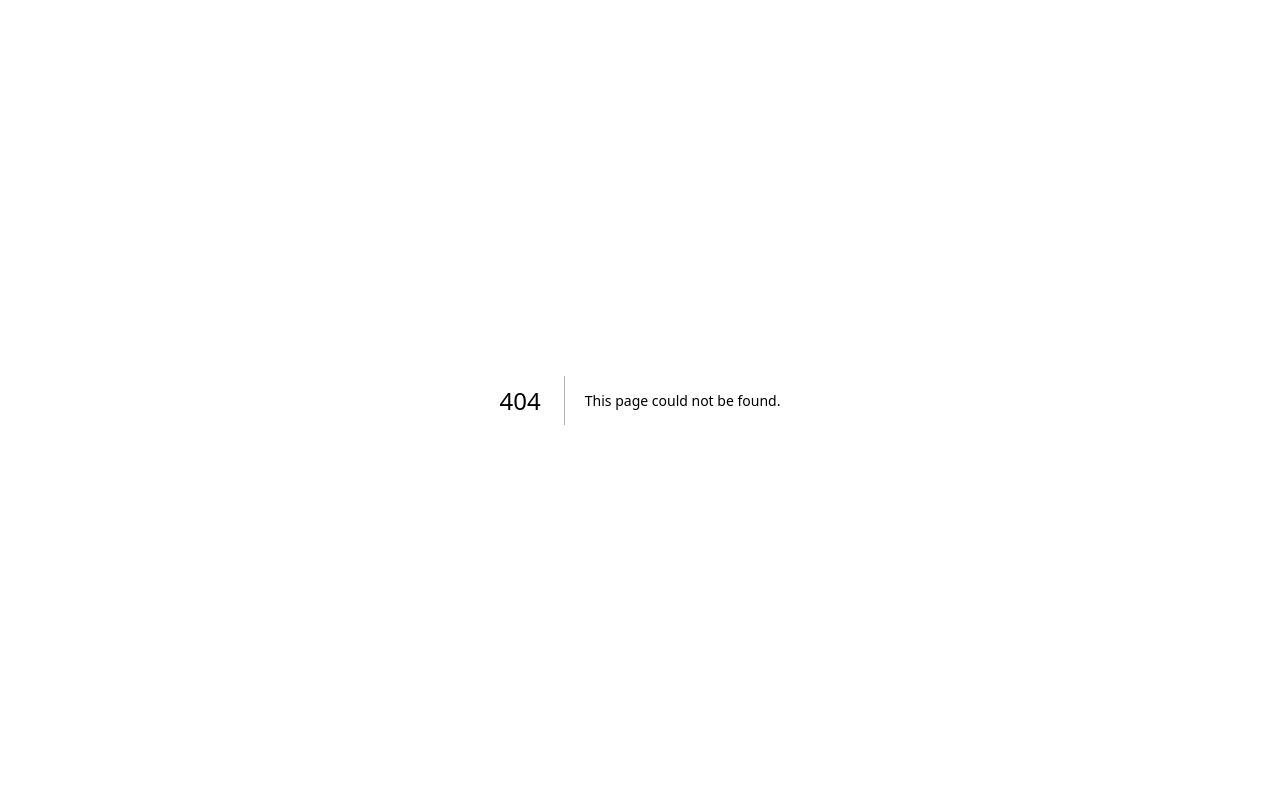
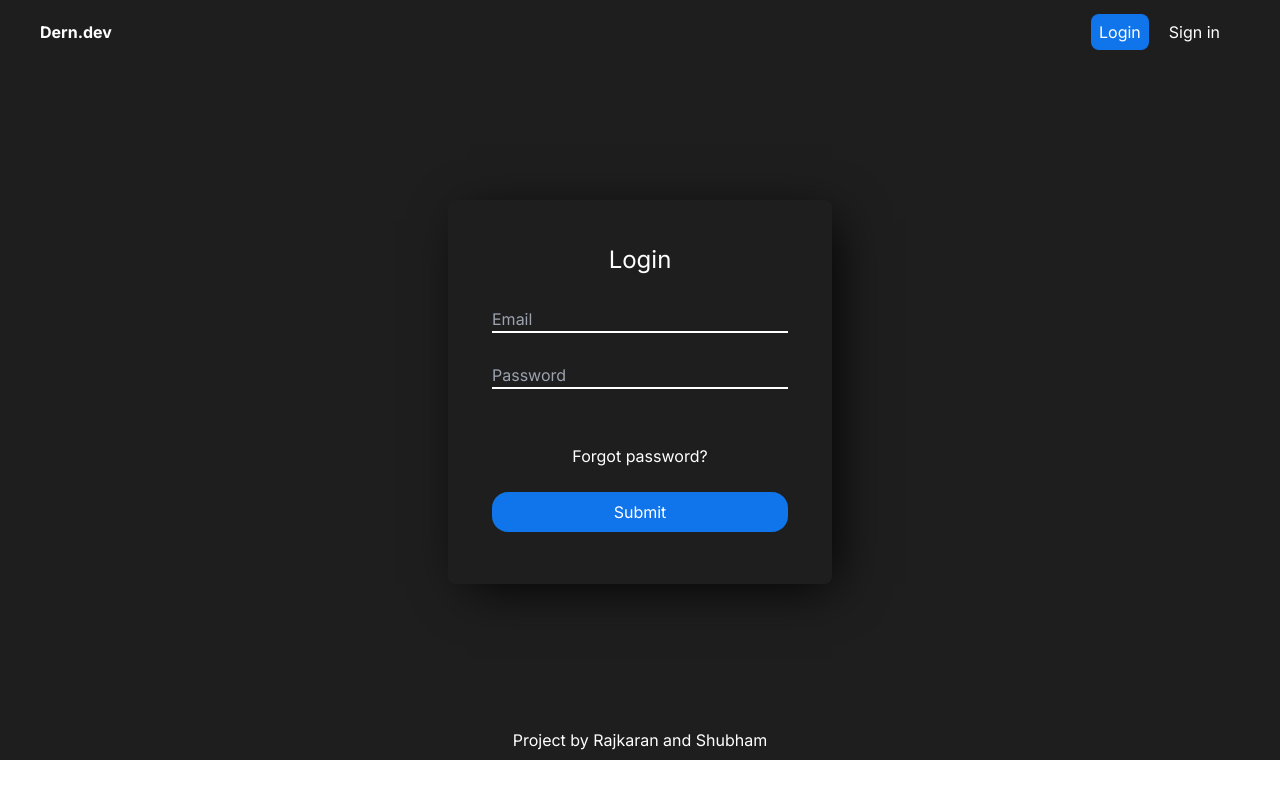
Before and after one commit to Shubhamsagar07/dern.dev, a Next.js app: page /login in a window 1280 px wide. Before the commit this address had no page. Built offline with nearby package versions, Linux system fonts and the light colour scheme.

Commit message:
add: added login page and added dark mode by created context for global dark variable

```diff
--- /dev/null
+++ b/app/context/store.js
@@ -0,0 +1,23 @@
+"use client"
+import { createContext, useContext, useState } from "react"
+
+const ThemeContext = createContext({
+    theme: "",
+    handleThemeSwitch: () => "",
+});
+
+export const ThemeContextProvider = ({children}) => {
+    const [theme, setTheme] = useState("dark");
+
+    const handleThemeSwitch = () => {
+        setTheme(theme === "dark" ? "light": "dark")
+    }
+
+    return (
+        <ThemeContext.Provider value={{theme, handleThemeSwitch}}>
+            {children}
+        </ThemeContext.Provider>
+    )
+}
+
+export const useThemeContext = () => useContext(ThemeContext)
--- a/app/globals.css
+++ b/app/globals.css
@@ -3,7 +3,6 @@
 @tailwind utilities;
 
 :root {
-  --foreground-rgb: 0, 0, 0;
-  --background-start-rgb: 214, 219, 220;
-  --background-end-rgb: 255, 255, 255;
+  --bg-dark: #1E1E1E;
+  --primary-color: #1074EA;
 }
--- a/app/layout.js
+++ b/app/layout.js
@@ -1,17 +1,26 @@
-import './globals.css'
-import { Inter } from 'next/font/google'
+import "./globals.css";
+import { Inter } from "next/font/google";
+import { ThemeContextProvider } from "./context/store";
+import Navbar from "@/components/Navbar";
+import Footer from "@/components/Footer";
 
-const inter = Inter({ subsets: ['latin'] })
+const inter = Inter({ subsets: ["latin"] });
 
 export const metadata = {
-  title: 'Create Next App',
-  description: 'Generated by create next app',
-}
+  title: "Create Next App",
+  description: "Generated by create next app",
+};
 
 export default function RootLayout({ children }) {
   return (
     <html lang="en">
-      <body className={inter.className}>{children}</body>
+      <body className={inter.className}>
+        <ThemeContextProvider>
+          <Navbar />
+          {children}
+          <Footer />
+        </ThemeContextProvider>
+      </body>
     </html>
-  )
+  );
 }
--- /dev/null
+++ b/app/login/page.js
@@ -0,0 +1,44 @@
+"use client";
+import { useEffect } from "react";
+import { useThemeContext } from "../context/store";
+
+export default function Login() {
+  const { theme } = useThemeContext();
+
+  useEffect(() => {
+    if (theme === "dark") {
+      document.documentElement.classList.add("dark");
+    } else {
+      document.documentElement.classList.remove("dark");
+    }
+  }, [theme]);
+  return (
+    <div className="h-[41rem] flex flex-row justify-center items-center dark:bg-[--bg-dark]">
+      <div className="w-96 h-96 shadow-3xl p-11 rounded-lg">
+        <h1 className="dark:text-white text-center text-2xl">Login</h1>
+        <div className="w-full h-36 flex flex-col justify-evenly items-center">
+          <input
+            className="w-full border-black border-b-2 outline-none dark:bg-[--bg-dark] dark:border-white"
+            placeholder="Email"
+            type="text"
+            name=""
+            id=""
+          />
+          <input
+            className="w-full border-black border-b-2 outline-none dark:bg-[--bg-dark] dark:border-white"
+            placeholder="Password"
+            type="text"
+            name=""
+            id=""
+          />
+        </div>
+        <p className="dark:text-white py-6 text-center">Forgot password?</p>
+        <div className="">
+          <button className="w-full rounded-2xl text-white p-2 dark:text-white bg-[--primary-color]">
+            Submit
+          </button>
+        </div>
+      </div>
+    </div>
+  );
+}
--- a/app/page.js
+++ b/app/page.js
@@ -1,9 +1,20 @@
-import Image from 'next/image'
+"use client";
+import { useEffect } from "react";
+import { useThemeContext } from "./context/store";
 
 export default function Home() {
+  const { theme } = useThemeContext();
+
+  useEffect(() => {
+    if (theme === "dark") {
+      document.documentElement.classList.add("dark");
+    } else {
+      document.documentElement.classList.remove("dark");
+    }
+  }, [theme]);
   return (
-    <main className="flex min-h-screen flex-col items-center justify-between p-24">
+    <main className="flex min-h-screen flex-col items-center justify-between">
       <p>Hello Shubham + Rajkaran + login</p>
     </main>
-  )
+  );
 }
--- /dev/null
+++ b/components/Footer.js
@@ -0,0 +1,9 @@
+import React from "react";
+
+export default function Footer() {
+  return (
+    <div className="dark:bg-[--bg-dark] dark:text-white text-center p-2">
+      Project by Rajkaran and Shubham
+    </div>
+  );
+}
--- /dev/null
+++ b/components/Navbar.js
@@ -0,0 +1,17 @@
+"use client"
+import Link from "next/link"
+
+export default function Navbar() {
+
+  return (
+    <div className='w-full h-16 flex flex-row justify-between px-10 items-center dark:bg-[--bg-dark] dark:text-white'>
+        <div>
+            <p className="font-bold">Dern.dev</p>
+        </div>
+        <ul>
+            <Link className="p-2 text-white bg-[--primary-color] rounded-lg" href="/login" >Login</Link>
+            <Link className="p-5" href="/register" >Sign in</Link>
+        </ul>
+    </div>
+  )
+}
--- a/tailwind.config.js
+++ b/tailwind.config.js
@@ -5,8 +5,16 @@ module.exports = {
     './components/**/*.{js,ts,jsx,tsx,mdx}',
     './app/**/*.{js,ts,jsx,tsx,mdx}',
   ],
+  "darkMode": "class",
   theme: {
     extend: {
+      boxShadow: {
+        "3xl": "10px 10px 50px -10px"
+      },
+      colors: {
+        "bg-dark": "var(--bg-dark)",
+        "primary-color": "var(--primary-color)"
+      },
       backgroundImage: {
         'gradient-radial': 'radial-gradient(var(--tw-gradient-stops))',
         'gradient-conic':
```
